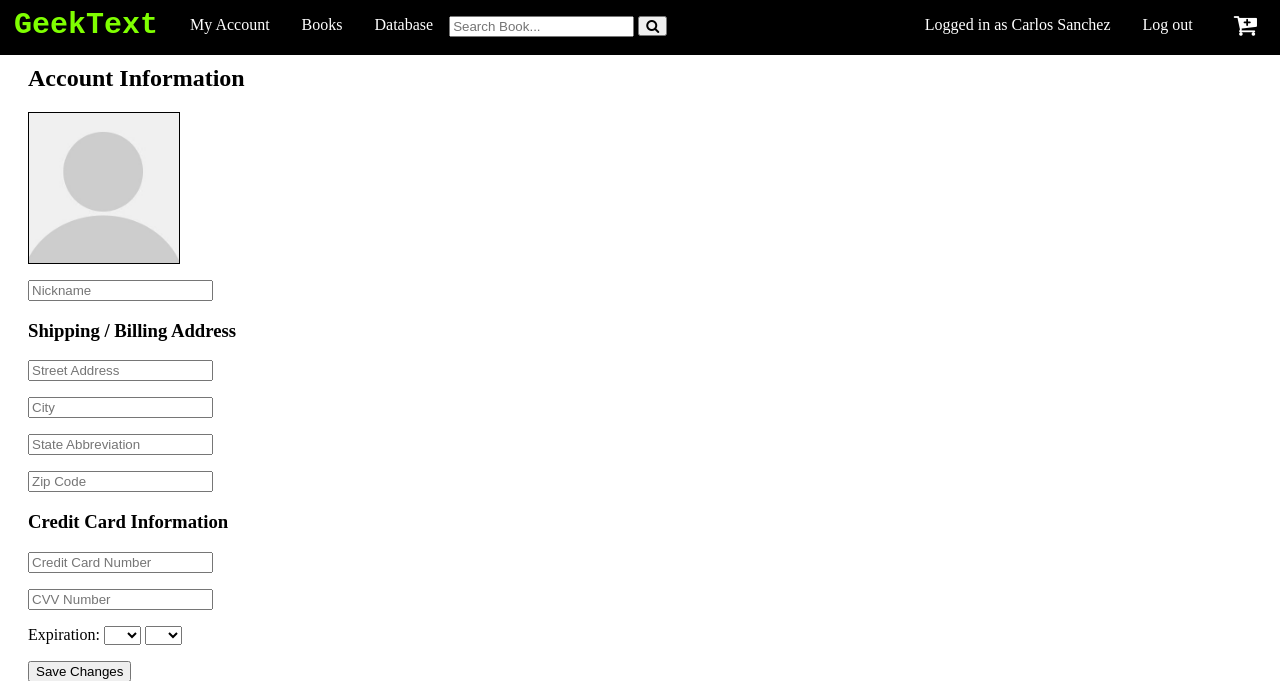
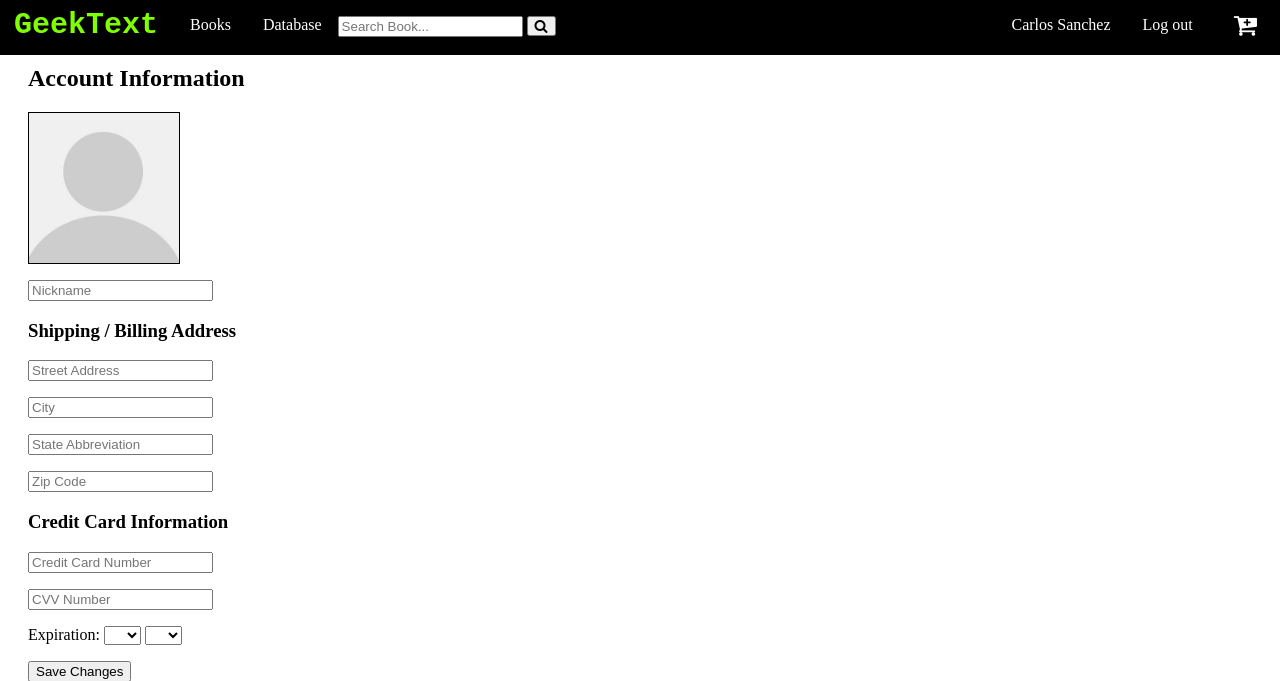
Before and after one commit to Dpereira91/Geek_text, a PHP site: page /account.php in a window 1280 px wide. Shown: the top 681 px of the page. Run offline with PHP 8.4, Linux system fonts and the light colour scheme; a user stored in the database is signed in.

Commit message:
Update header.php
Got rid of the "My Account" button, changed "Logged in as 'user'" to just the 'user', and made it a link to edit account information

```diff
--- a/header.php
+++ b/header.php
@@ -36,12 +36,7 @@
 
 			echo'
 			<li style="float:right;">
-			<a style="display:block; color:white; text-align:center; padding:18px 16px; text-decoration:none;" href="">Logged in as ' .$_SESSION['username'] .'</a>
-			</li>';
-
-			echo'
-			<li style="float:left;">
-			<a style="display:block; color:white; text-align:center; padding:18px 16px; text-decoration:none;" href="./account.php">My Account</a>
+			<a style="display:block; color:white; text-align:center; padding:18px 16px; text-decoration:none;" href="./account.php">'.$_SESSION['username'].'</a>
 			</li>';
 		}
 	?>
```
